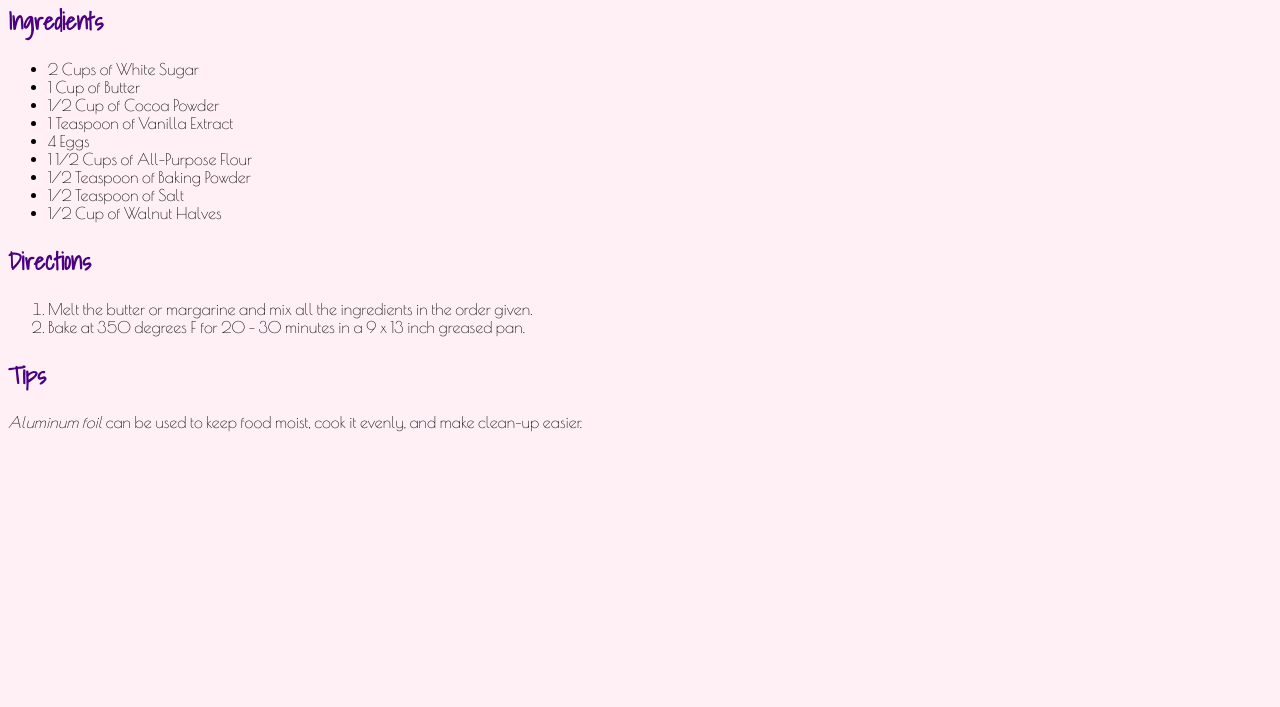
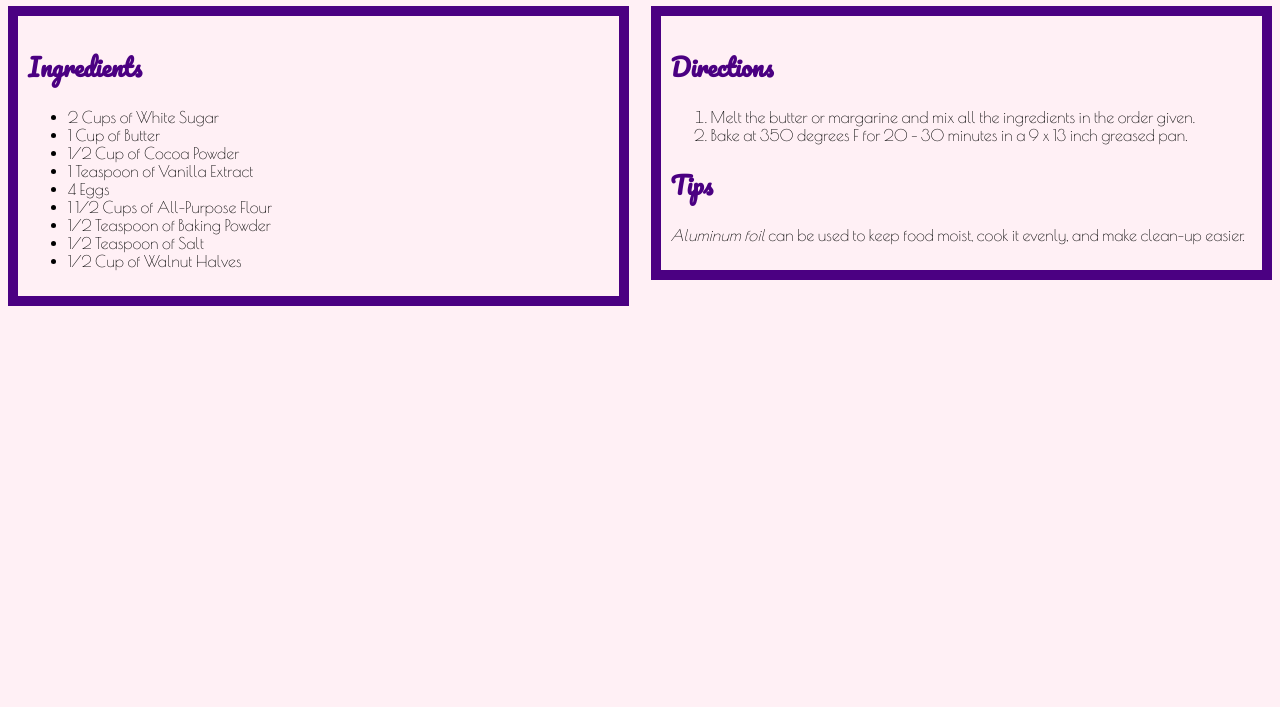
Before and after one commit to gcarlo24/gcarlo24.github.io, a plain HTML site: page recipe2.html in a window 1280 px wide. Shown: the part 93-800 px from the top of the page. Drawn offline with nearby package versions, Linux system fonts and the light colour scheme.

Commit message:
added columns

```diff
--- a/recipe2.html
+++ b/recipe2.html
@@ -9,6 +9,7 @@
 <body>
   <h1>Easy and Delicious Brownies</h1>
 
+<div id=div1>
   <h2>Ingredients</h2>
   <ul>
     <li>2 Cups of White Sugar</li>
@@ -21,7 +22,9 @@
     <li>1/2 Teaspoon of Salt</li>
     <li>1/2 Cup of Walnut Halves</li>
   </ul>
+</div>
 
+<div id=div2>
   <h2>Directions</h2>
   <ol>
     <li>Melt the butter or margarine and mix all the ingredients in the order given.</li>
@@ -30,6 +33,7 @@
 
   <h2>Tips</h2>
     <p><em>Aluminum foil</em> can be used to keep food moist, cook it evenly, and make clean-up easier.</p>
+</div>
 
 </body>
 </html>
--- a/recipestyle.css
+++ b/recipestyle.css
@@ -1,4 +1,4 @@
-@import url(https://fonts.googleapis.com/css?family=Shadows+Into+Light);
+@import url(https://fonts.googleapis.com/css?family=Pacifico);
 @import url(https://fonts.googleapis.com/css?family=Poiret+One);
 
 body{
@@ -8,18 +8,42 @@ body{
 }
 
 h1{
-  font-family:Shadows Into Light, sans-serif;
+  font-family:Pacifico, sans-serif;
   color:#4b0082
 }
 
 h2{
   font-weight: bold;
-  font-family: "Shadows Into Light", sans-serif;
+  font-family: "Pacifico", sans-serif;
   color:#4b0082
 }
 
 h3{
   font-weight:bold;
-  font-family: "Shadows Into Light", sans-serif;
+  font-family: "Pacifico", sans-serif;
   color:#4b0082
 }
+
+#div1{
+  width:46%;
+  float:left;
+  border: 10px solid;
+  border-color:#4b0082;
+  padding:10px;
+  text-align: justify;
+}
+
+#div2{
+  width:46%;
+  float:right;
+  border:10px solid;
+  border-color:#4b0082;
+  padding:10px;
+  text-align: justify;
+}
+
+#wrapper{
+  width:100%;
+  margin:auto;
+  float:left;
+}
```
